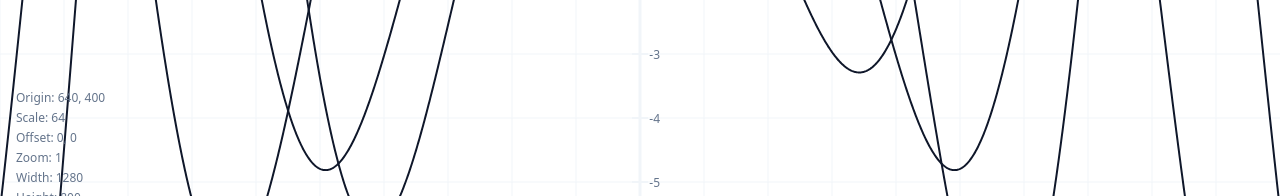
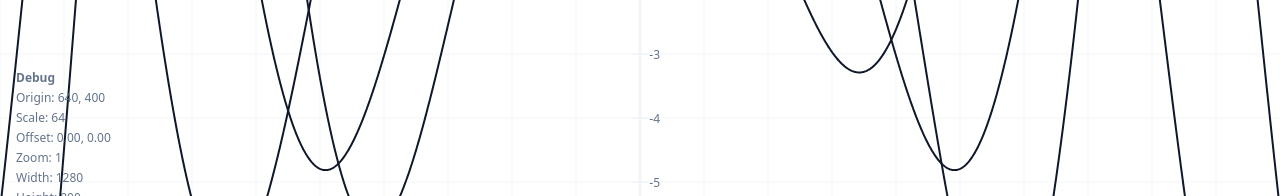
Before and after one commit to leonmeka/func, a React (Vite) app: page / in a window 1280 px wide. Shown: the part 538-734 px from the top of the page. Built offline with nearby package versions, Linux system fonts and the light colour scheme.

Commit message:
chore: format debug output

```diff
--- a/core/components/debug/debug.tsx
+++ b/core/components/debug/debug.tsx
@@ -16,12 +16,14 @@ export const Debug = () => {
 
   return (
     <div className="grid absolute bottom-0 left-0 p-4 text-muted-foreground text-xs gap-1">
+      <span className="font-bold">Debug</span>
+
       <span>
         Origin: {origin.x}, {origin.y}
       </span>
       <span>Scale: {scale}</span>
       <span>
-        Offset: {offsetX}, {offsetY}
+        Offset: {offsetX.toFixed(2)}, {offsetY.toFixed(2)}
       </span>
       <span>Zoom: {zoom}</span>
       <span>Width: {width}</span>
```
